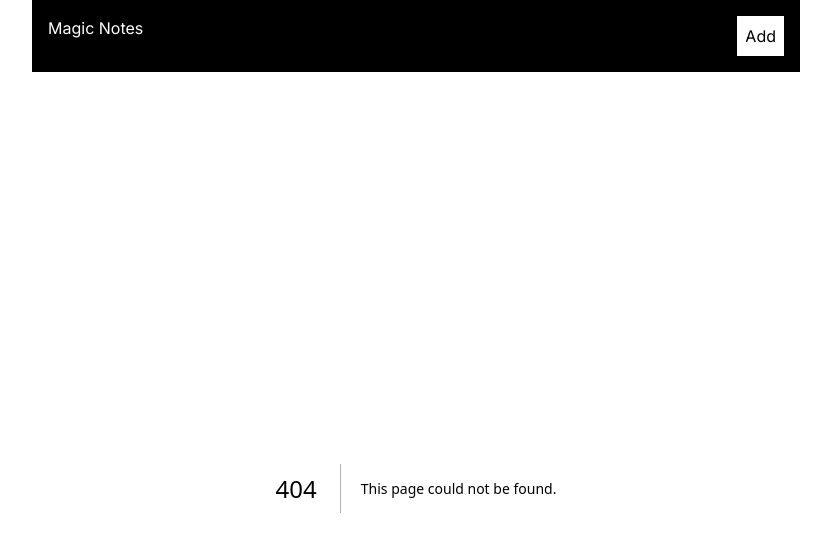
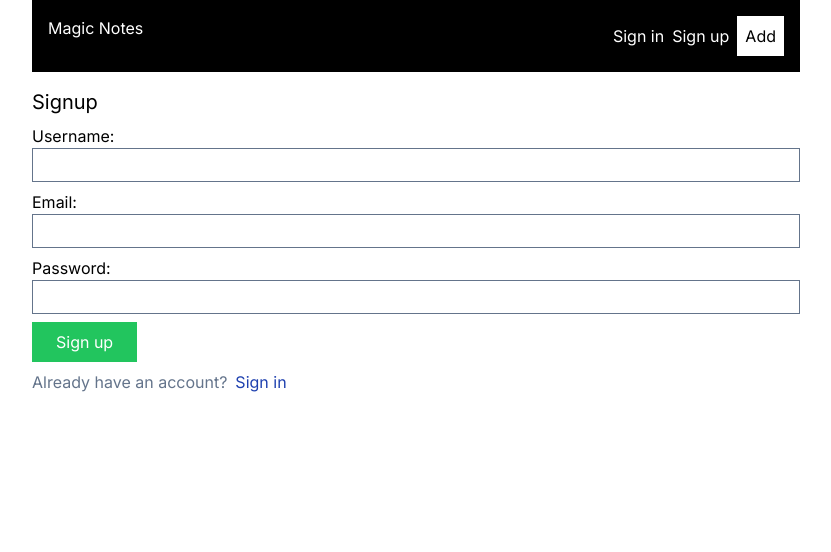
Before and after one commit to dagim-mante/Magic-Notes---AI-Based-Notes-Editor, a Next.js app: page /signup in a window 1280 px wide. Before the commit this address had no page. Shown: the top 552 px of the page, without its empty margins (224-1055 px from the left). Built offline with nearby package versions, Linux system fonts and the light colour scheme.

Commit message:
added login and signup components

```diff
--- /dev/null
+++ b/app/api/auth/[...nextauth]/route.ts
@@ -0,0 +1,6 @@
+import NextAuth from 'next-auth'
+import { authOptions } from '@/libs/auth'
+
+const handler = NextAuth(authOptions)
+
+export {handler as GET, handler as POST}
--- /dev/null
+++ b/app/signin/page.tsx
@@ -0,0 +1,24 @@
+import Link from "next/link";
+
+export default function Signin(){
+    return (
+        <>
+            <h2 className='text-xl mb-2'>Login</h2>
+            <form className="flex flex-col gap-2">
+                <div>
+                    <label htmlFor='email'>Email: </label>
+                    <input id='email' type='text' className="border border-slate-500 px-2 py-1 w-full"/>
+                </div>
+                <div>
+                    <label htmlFor='password'>Password: </label>
+                    <input id='password' type='password' className="border border-slate-500 px-2 py-1 w-full"/>
+                </div>
+                <button className="bg-green-500 px-6 py-2 w-fit text-white">Log in</button>
+                <span className='text-[16px] text-slate-500'>
+                    Don't have an account yet?
+                    <Link href='/signup' className='ml-2 text-blue-800 hover:underline'>Sign up</Link>
+                </span>
+            </form>
+        </>
+    )
+}
--- /dev/null
+++ b/app/signup/page.tsx
@@ -0,0 +1,28 @@
+import Link from 'next/link'
+
+export default function Signup(){
+    return (
+        <>
+            <h2 className='text-xl mb-2'>Signup</h2>
+            <form className="flex flex-col gap-2">
+                <div>
+                    <label htmlFor='username'>Username: </label>
+                    <input id='username' type='text' className="border border-slate-500 px-2 py-1 w-full"/>
+                </div>
+                <div>
+                    <label htmlFor='email'>Email: </label>
+                    <input id='email' type='text' className="border border-slate-500 px-2 py-1 w-full"/>
+                </div>
+                <div>
+                    <label htmlFor='password'>Password: </label>
+                    <input id='password' type='password' className="border border-slate-500 px-2 py-1 w-full"/>
+                </div>
+                <button className="bg-green-500 px-6 py-2 w-fit text-white">Sign up</button>
+                <span className='text-[16px] text-slate-500'>
+                    Already have an account?
+                    <Link href='/signin' className='ml-2 text-blue-800 hover:underline'>Sign in</Link>
+                </span>
+            </form>
+        </>
+    )
+}
--- a/components/Navbar.tsx
+++ b/components/Navbar.tsx
@@ -4,7 +4,11 @@ export default function Navbar(){
     return (
         <nav className='flex justify-between p-4 bg-black'>
             <Link href='/' className='text-white'>Magic Notes</Link>
-            <Link href='/add' className='bg-white p-2'>Add</Link>
+            <div className='flex items-center'>
+                <Link href='/signin' className='text-white mr-2'>Sign in</Link>
+                <Link href='/signup' className='text-white mr-2'>Sign up</Link>
+                <Link href='/add' className='bg-white p-2'>Add</Link>
+            </div>
         </nav>
     )
 }
--- /dev/null
+++ b/libs/auth.ts
@@ -0,0 +1,16 @@
+import CredentialsProvider from 'next-auth/providers/credentials'
+
+export const authOptions = {
+    providers: [
+        CredentialsProvider({
+            name: 'Credentials',
+            credentials: {
+                email: {label: 'Email', type: 'email', placeholder: 'email@gmail.com'},
+                password: {label: 'Password', type: 'password'}
+            },
+            async authorize(credentials, req){
+                return { id: 1, name: 'J Smith', email: 'jsmith@example.com' }
+            }
+        })
+    ]
+}
--- a/package.json
+++ b/package.json
@@ -12,6 +12,7 @@
     "@prisma/client": "^5.17.0",
     "mongoose": "^8.5.2",
     "next": "14.2.5",
+    "next-auth": "^4.24.7",
     "react": "^18",
     "react-dom": "^18",
     "react-icons": "^5.2.1"
```
Also changed, not shown: 2 other files (tests, documents, lock files or other folders).
